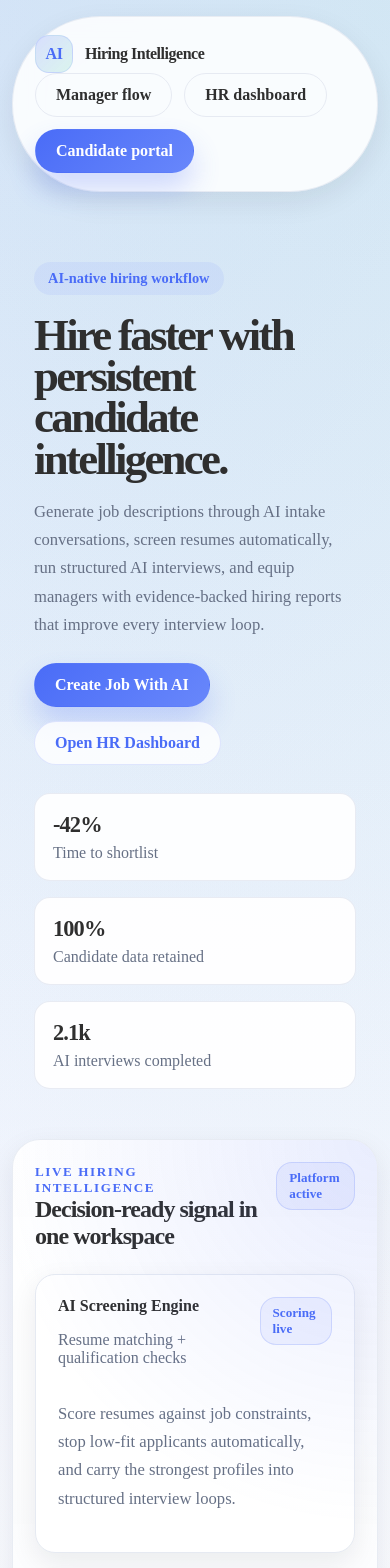
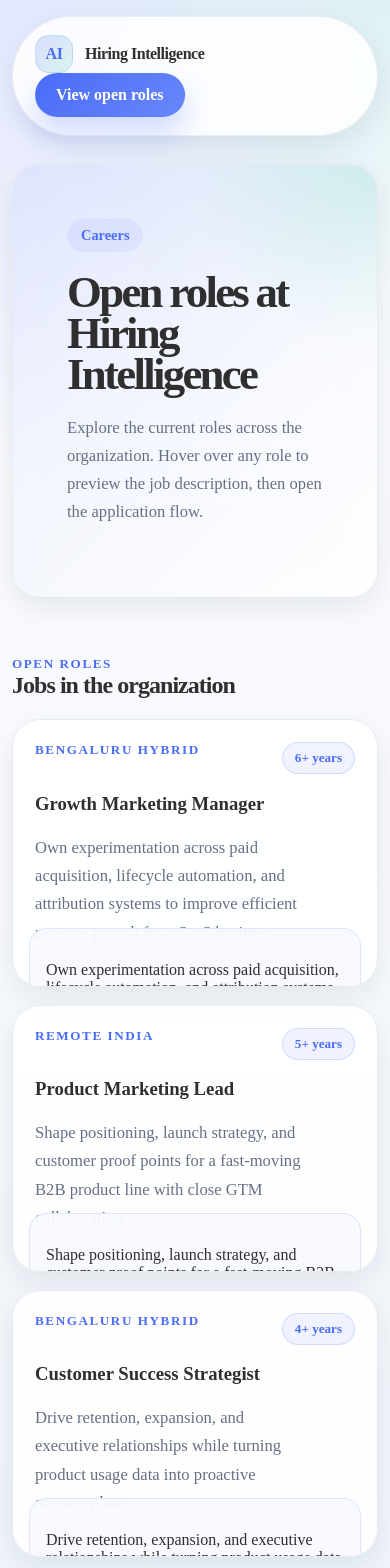
Before and after one commit to GokulRithesh22/ai-hiring-intelligence-platform, a Next.js app in the folder apps/frontend/: page / in a window 390 px wide. Shown: the top 1568 px of the page. Built offline with nearby package versions, Linux system fonts and the light colour scheme; no server answers.

Commit message:
Tighten candidate-facing jobs and apply flow

```diff
--- a/apps/frontend/app/globals.css
+++ b/apps/frontend/app/globals.css
@@ -223,6 +223,16 @@
   margin-top: 24px;
 }
 
+.jobs-hero {
+  border-radius: var(--radius-xl);
+  padding: 32px;
+  margin-bottom: 28px;
+  background:
+    radial-gradient(circle at top right, rgba(54, 198, 160, 0.16), transparent 32%),
+    linear-gradient(135deg, rgba(74, 108, 247, 0.08), rgba(255, 255, 255, 0.92));
+  border: 1px solid var(--color-border);
+}
+
 .hero-metrics,
 .stats-grid,
 .summary-grid,
@@ -318,6 +328,12 @@
   gap: 18px;
 }
 
+.job-board-grid {
+  display: grid;
+  grid-template-columns: repeat(3, minmax(0, 1fr));
+  gap: 18px;
+}
+
 .feature-grid {
   grid-template-columns: repeat(3, minmax(0, 1fr));
 }
@@ -335,6 +351,53 @@
 .showcase-grid article {
   background: rgba(255, 255, 255, 0.88);
   border: 1px solid rgba(230, 234, 242, 0.92);
+}
+
+.job-board-card {
+  position: relative;
+  overflow: hidden;
+  min-height: 220px;
+  padding: 22px;
+  border-radius: var(--radius-xl);
+  border: 1px solid var(--color-border);
+  background: rgba(255, 255, 255, 0.94);
+  box-shadow: var(--shadow-card);
+  transition: transform 180ms ease, box-shadow 180ms ease, border-color 180ms ease;
+}
+
+.job-board-card:hover {
+  transform: scale(1.03);
+  border-color: rgba(74, 108, 247, 0.22);
+  box-shadow: 0 28px 60px rgba(31, 43, 74, 0.12);
+}
+
+.job-board-card-top {
+  display: flex;
+  justify-content: space-between;
+  align-items: flex-start;
+  gap: 12px;
+  margin-bottom: 14px;
+}
+
+.job-board-preview {
+  max-width: 32ch;
+}
+
+.job-board-overlay {
+  position: absolute;
+  inset: auto 16px 16px 16px;
+  display: grid;
+  gap: 12px;
+  padding: 16px;
+  border-radius: 18px;
+  background: rgba(248, 250, 255, 0.96);
+  border: 1px solid rgba(74, 108, 247, 0.14);
+  transform: translateY(calc(100% - 42px));
+  transition: transform 180ms ease;
+}
+
+.job-board-card:hover .job-board-overlay {
+  transform: translateY(0);
 }
 
 .kicker,
@@ -716,6 +779,7 @@
   .transcript-grid,
   .feature-grid,
   .workflow-grid,
+  .job-board-grid,
   .showcase-grid,
   .summary-grid,
   .stats-grid {
@@ -770,6 +834,7 @@
   .field-grid,
   .filters-grid,
   .form-grid,
+  .job-board-grid,
   .overview-grid,
   .insight-grid,
   .score-grid {
--- a/apps/frontend/app/page.tsx
+++ b/apps/frontend/app/page.tsx
@@ -1,23 +1,8 @@
-import Link from "next/link";
 import { LandingPage } from "@/components/landing/landing-page";
-import { getLandingContent } from "@/lib/api-adapters";
+import { getPublicJobs } from "@/lib/api-adapters";
 
 export default async function HomePage() {
-  const content = await getLandingContent();
+  const jobs = await getPublicJobs();
 
-  return (
-    <LandingPage
-      content={content}
-      actions={
-        <>
-          <Link className="button button-primary" href="/manager/dashboard">
-            Create Job With AI
-          </Link>
-          <Link className="button button-secondary" href="/hr/dashboard">
-            Open HR Dashboard
-          </Link>
-        </>
-      }
-    />
-  );
+  return <LandingPage jobs={jobs} />;
 }
--- a/apps/frontend/components/landing/landing-page.tsx
+++ b/apps/frontend/components/landing/landing-page.tsx
@@ -1,12 +1,11 @@
 import Link from "next/link";
-import type { LandingContent } from "@/lib/types";
+import type { PublicJobCard } from "@/lib/types";
 
 type LandingPageProps = {
-  content: LandingContent;
-  actions: React.ReactNode;
+  jobs: PublicJobCard[];
 };
 
-export function LandingPage({ content, actions }: LandingPageProps) {
+export function LandingPage({ jobs }: LandingPageProps) {
   return (
     <div className="landing">
       <div className="page-shell">
@@ -17,143 +16,48 @@
           </Link>
 
           <div className="landing-links">
-            <Link className="button button-ghost" href="/manager/dashboard">
-              Manager flow
-            </Link>
-            <Link className="button button-ghost" href="/hr/dashboard">
-              HR dashboard
-            </Link>
-            <Link className="button button-primary" href="/jobs/growth-marketing-manager/apply">
-              Candidate portal
+            <Link className="button button-primary" href="#open-roles">
+              View open roles
             </Link>
           </div>
         </nav>
 
-        <section className="hero-grid">
+        <section className="jobs-hero surface">
           <div className="hero-copy">
-            <span className="pill">AI-native hiring workflow</span>
-            <h1>Hire faster with persistent candidate intelligence.</h1>
+            <span className="pill">Careers</span>
+            <h1>Open roles at Hiring Intelligence</h1>
             <p>
-              Generate job descriptions through AI intake conversations, screen resumes
-              automatically, run structured AI interviews, and equip managers with
-              evidence-backed hiring reports that improve every interview loop.
+              Explore the current roles across the organization. Hover over any role to
+              preview the job description, then open the application flow.
             </p>
+          </div>
+        </section>
 
-            <div className="hero-actions">{actions}</div>
-
-            <div className="hero-metrics">
-              {content.metrics.map((metric) => (
-                <article className="hero-metric" key={metric.label}>
-                  <span className="metric-value">{metric.value}</span>
-                  <span className="metric-label">{metric.label}</span>
-                </article>
-              ))}
+        <section className="section" id="open-roles">
+          <div className="section-heading">
+            <div className="section-copy">
+              <span className="kicker">Open roles</span>
+              <h2>Jobs in the organization</h2>
             </div>
           </div>
 
-          <aside className="hero-panel surface stack-lg">
-            <div className="panel-heading">
-              <div>
-                <span className="subtle-label">Live hiring intelligence</span>
-                <h2>Decision-ready signal in one workspace</h2>
-              </div>
-              <span className="status-pill status-active">Platform active</span>
-            </div>
-
-            {content.showcase.map((item) => (
-              <article className="card" key={item.title} style={{ padding: 22 }}>
-                <div className="panel-heading">
-                  <div>
-                    <strong>{item.title}</strong>
-                    <p className="muted">{item.subtitle}</p>
-                  </div>
-                  <span className={`status-pill ${item.statusClass}`}>{item.status}</span>
+          <div className="job-board-grid">
+            {jobs.map((job) => (
+              <article className="job-board-card" key={job.id}>
+                <div className="job-board-card-top">
+                  <span className="subtle-label">{job.location}</span>
+                  <span className="status-pill status-active">{job.experienceLevel}</span>
                 </div>
-                <p className="supporting-copy">{item.body}</p>
+                <h3>{job.title}</h3>
+                <p className="supporting-copy job-board-preview">{job.summary}</p>
+                <div className="job-board-overlay">
+                  <p>{job.summary}</p>
+                  <Link className="button button-primary" href={`/jobs/${job.slug}/apply`}>
+                    View job
+                  </Link>
+                </div>
               </article>
             ))}
-          </aside>
-        </section>
-
-        <section className="section">
-          <div className="section-heading">
-            <div className="section-copy">
-              <span className="kicker">Core capabilities</span>
-              <h2>Designed for high-signal hiring teams</h2>
-            </div>
-            <p className="supporting-copy">
-              Each surface is built to hand off seamlessly between managers, HR, and
-              candidates while preserving structured intelligence.
-            </p>
-          </div>
-
-          <div className="feature-grid">
-            {content.features.map((feature) => (
-              <article key={feature.title}>
-                <span className="subtle-label">{feature.eyebrow}</span>
-                <h3>{feature.title}</h3>
-                <p className="supporting-copy">{feature.description}</p>
-              </article>
-            ))}
-          </div>
-        </section>
-
-        <section className="section">
-          <div className="section-heading">
-            <div className="section-copy">
-              <span className="kicker">Platform workflow</span>
-              <h2>From AI intake to manager interview prep</h2>
-            </div>
-          </div>
-
-          <div className="workflow-grid">
-            {content.workflow.map((step, index) => (
-              <article className="workflow-step" key={step.title}>
-                <div className="workflow-index">0{index + 1}</div>
-                <h3>{step.title}</h3>
-                <p className="supporting-copy">{step.description}</p>
-              </article>
-            ))}
-          </div>
-        </section>
-
-        <section className="section">
-          <div className="section-heading">
-            <div className="section-copy">
-              <span className="kicker">Operator views</span>
-              <h2>Purpose-built surfaces across the funnel</h2>
-            </div>
-          </div>
-
-          <div className="showcase-grid">
-            {content.productViews.map((view) => (
-              <article key={view.title}>
-                <span className="subtle-label">{view.eyebrow}</span>
-                <h3>{view.title}</h3>
-                <p className="supporting-copy">{view.description}</p>
-              </article>
-            ))}
-          </div>
-        </section>
-
-        <section className="cta-strip">
-          <div>
-            <span className="kicker" style={{ color: "#fff" }}>
-              Ready to launch
-            </span>
-            <h2 style={{ margin: "10px 0 0" }}>Open the end-to-end hiring frontend.</h2>
-            <p>
-              The app is structured for production with mock adapters that can switch to
-              live APIs through environment configuration.
-            </p>
-          </div>
-          <div className="landing-links">
-            <Link className="button button-secondary" href="/candidates/cand-001">
-              View candidate report
-            </Link>
-            <Link className="button button-secondary" href="/jobs/growth-marketing-manager/apply">
-              Test application flow
-            </Link>
           </div>
         </section>
       </div>
--- a/apps/frontend/lib/mock-data.ts
+++ b/apps/frontend/lib/mock-data.ts
@@ -7,6 +7,7 @@
   HrDashboardData,
   JobIntakeQuestion,
   LandingContent,
+  PublicJobCard,
 } from "@/lib/types";
 
 export const landingContent: LandingContent = {
@@ -107,6 +108,36 @@
     }
   ]
 };
+
+export const publicJobCards: PublicJobCard[] = [
+  {
+    id: "growth-marketing-manager",
+    slug: "growth-marketing-manager",
+    title: "Growth Marketing Manager",
+    location: "Bengaluru hybrid",
+    experienceLevel: "6-8 years",
+    summary:
+      "Own experimentation across paid acquisition, lifecycle automation, and attribution systems to improve efficient revenue growth for a SaaS business."
+  },
+  {
+    id: "product-marketing-lead",
+    slug: "product-marketing-lead",
+    title: "Product Marketing Lead",
+    location: "Remote India",
+    experienceLevel: "5-7 years",
+    summary:
+      "Shape positioning, launch strategy, and customer proof points for a fast-moving B2B product line with close GTM collaboration."
+  },
+  {
+    id: "customer-success-strategist",
+    slug: "customer-success-strategist",
+    title: "Customer Success Strategist",
+    location: "Bengaluru hybrid",
+    experienceLevel: "4-6 years",
+    summary:
+      "Drive retention, expansion, and executive relationships while turning product usage data into proactive account plans."
+  }
+];
 
 export const jobIntakeQuestions: JobIntakeQuestion[] = [
   {
@@ -212,29 +243,7 @@
     relocation: "Preferred for Bengaluru hybrid",
     location: "Bengaluru hybrid"
   },
-  pipeline: [
-    {
-      title: "Resume matching",
-      description:
-        "AI compares the uploaded resume against the generated job description and scores skill, trajectory, and scope fit.",
-      status: "Required",
-      statusClass: "status-active"
-    },
-    {
-      title: "Qualification questions",
-      description:
-        "Joining timeline, salary expectation, and relocation answers are checked against approved constraints before advancing.",
-      status: "Required",
-      statusClass: "status-active"
-    },
-    {
-      title: "AI interview",
-      description:
-        "Qualified applicants receive 4-6 tailored AI interview questions derived from the resume and role requirements.",
-      status: "Unlocked after screening",
-      statusClass: "status-pending"
-    }
-  ]
+  pipeline: []
 };
 
 export const screeningResult: ApplicationSubmissionResult = {
```
Also changed, not shown: apps/frontend/app/jobs/[jobId]/apply/page.tsx (+5 -8 lines), apps/frontend/components/candidate/candidate-application-portal.tsx (+54 -50 lines), apps/frontend/lib/api-adapters.ts (+45 -1 lines), apps/frontend/lib/types.ts (+9 -0 lines).
